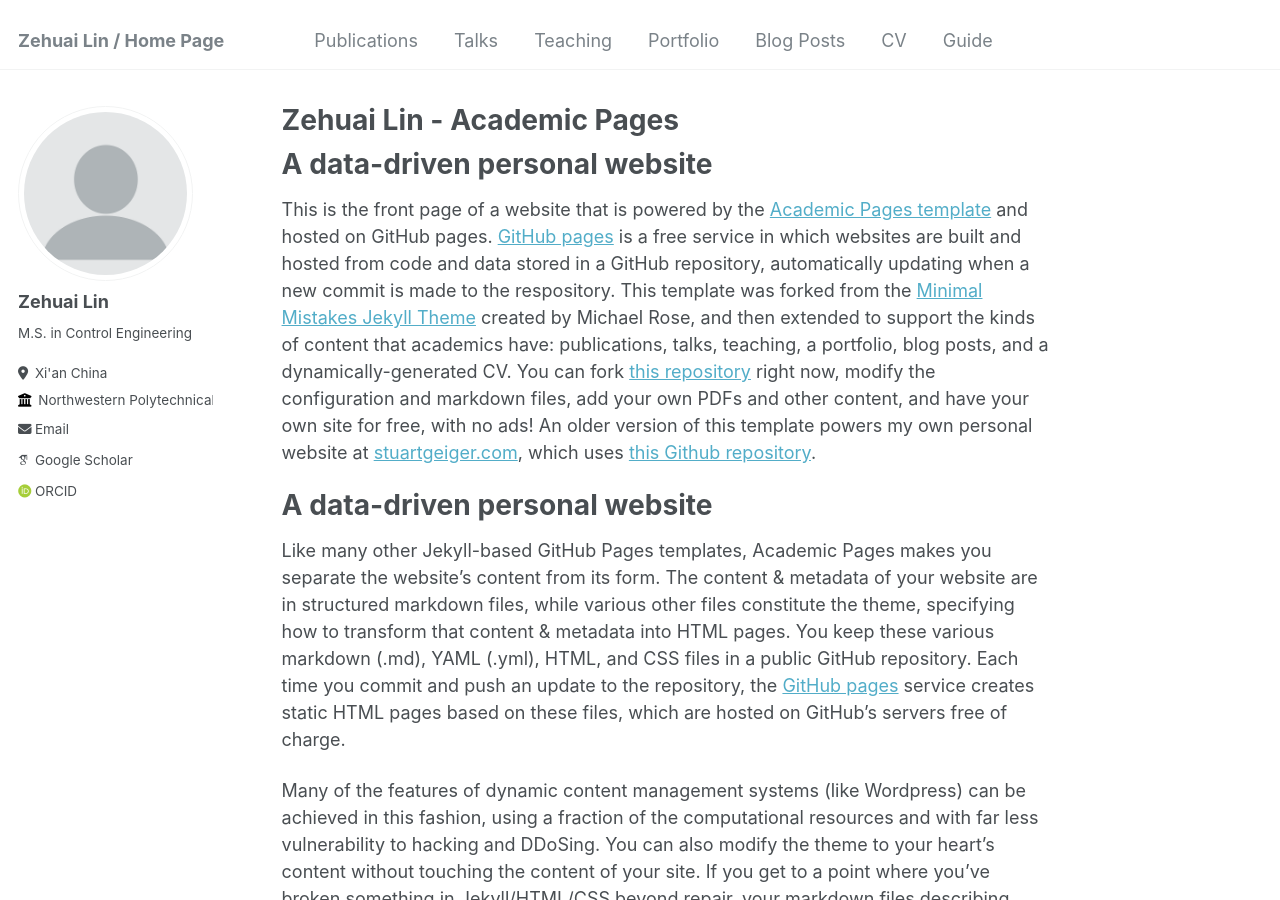
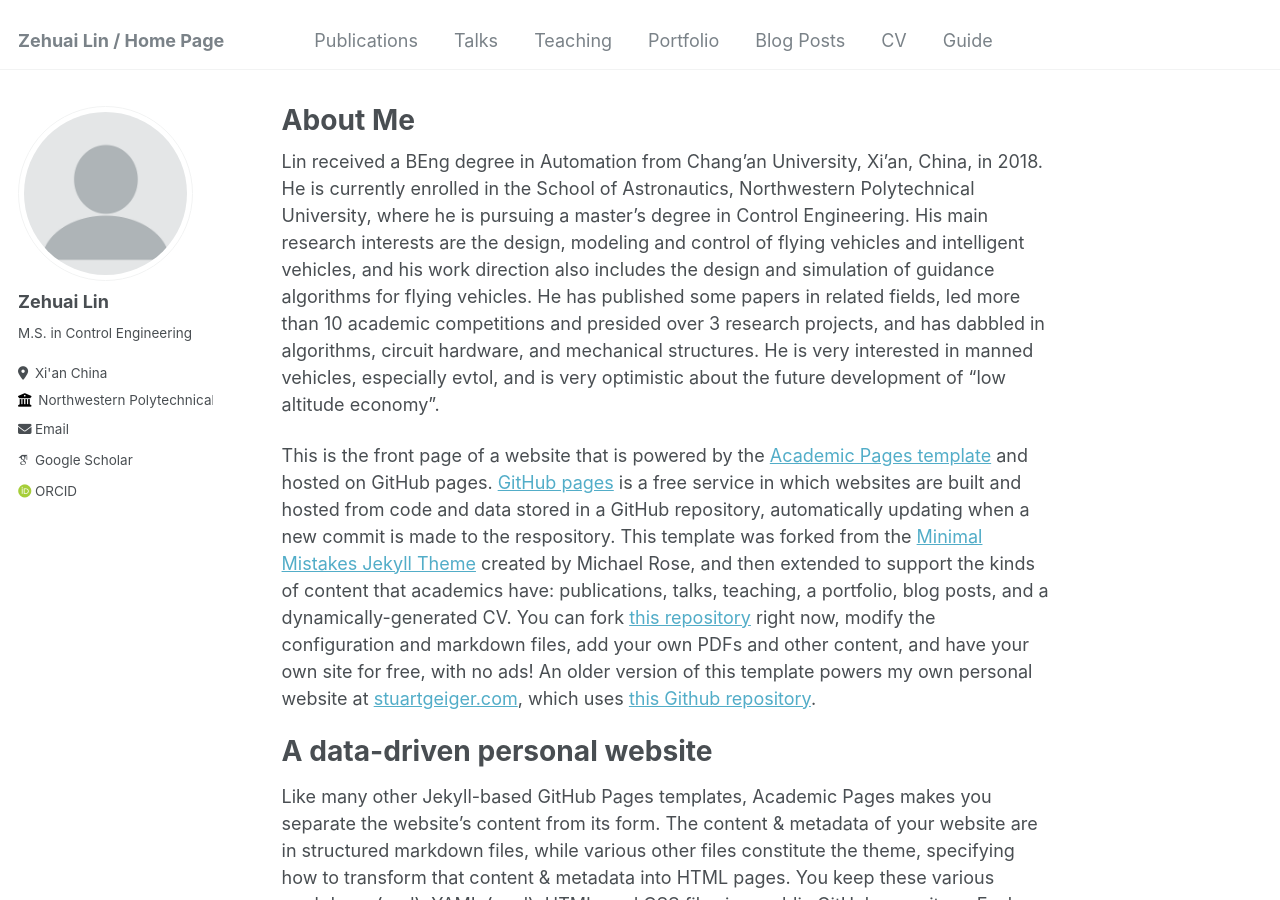
Before and after one commit to Zehuai0/Zehuai0.github.io, a Jekyll site: the page built from _pages/about.md, in a window 1280 px wide and 900 px high. Built offline with Jekyll 4.4.1, drawn with Linux system fonts in a browser that asks for light colours; some web fonts are replaced.

Commit message:
Update about.md

```diff
--- a/_pages/about.md
+++ b/_pages/about.md
@@ -1,14 +1,13 @@
 ---
 permalink: /
-title: "Zehuai Lin - Academic Pages"
+title: "About Me"
 author_profile: true
 redirect_from:
   - /about/
   - /about.html
 ---
+Lin received a BEng degree in Automation from Chang'an University, Xi'an, China, in 2018. He is currently enrolled in the School of Astronautics, Northwestern Polytechnical University, where he is pursuing a master's degree in Control Engineering. His main research interests are the design, modeling and control of flying vehicles and intelligent vehicles, and his work direction also includes the design and simulation of guidance algorithms for flying vehicles. He has published some papers in related fields, led more than 10 academic competitions and presided over 3 research projects, and has dabbled in algorithms, circuit hardware, and mechanical structures. He is very interested in manned vehicles, especially evtol, and is very optimistic about the future development of "low altitude economy".
 
-A data-driven personal website
-======
 This is the front page of a website that is powered by the [Academic Pages template](https://github.com/academicpages/academicpages.github.io) and hosted on GitHub pages. [GitHub pages](https://pages.github.com) is a free service in which websites are built and hosted from code and data stored in a GitHub repository, automatically updating when a new commit is made to the respository. This template was forked from the [Minimal Mistakes Jekyll Theme](https://mmistakes.github.io/minimal-mistakes/) created by Michael Rose, and then extended to support the kinds of content that academics have: publications, talks, teaching, a portfolio, blog posts, and a dynamically-generated CV. You can fork [this repository](https://github.com/academicpages/academicpages.github.io) right now, modify the configuration and markdown files, add your own PDFs and other content, and have your own site for free, with no ads! An older version of this template powers my own personal website at [stuartgeiger.com](http://stuartgeiger.com), which uses [this Github repository](https://github.com/staeiou/staeiou.github.io).
 
 A data-driven personal website
```
